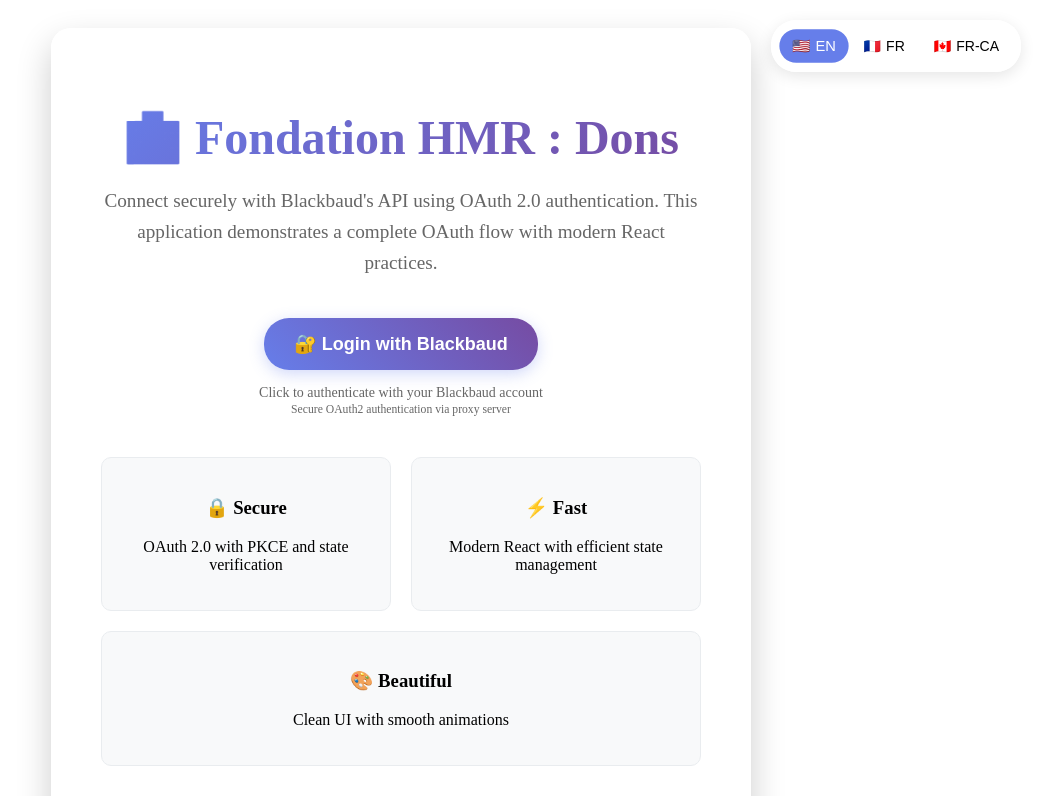
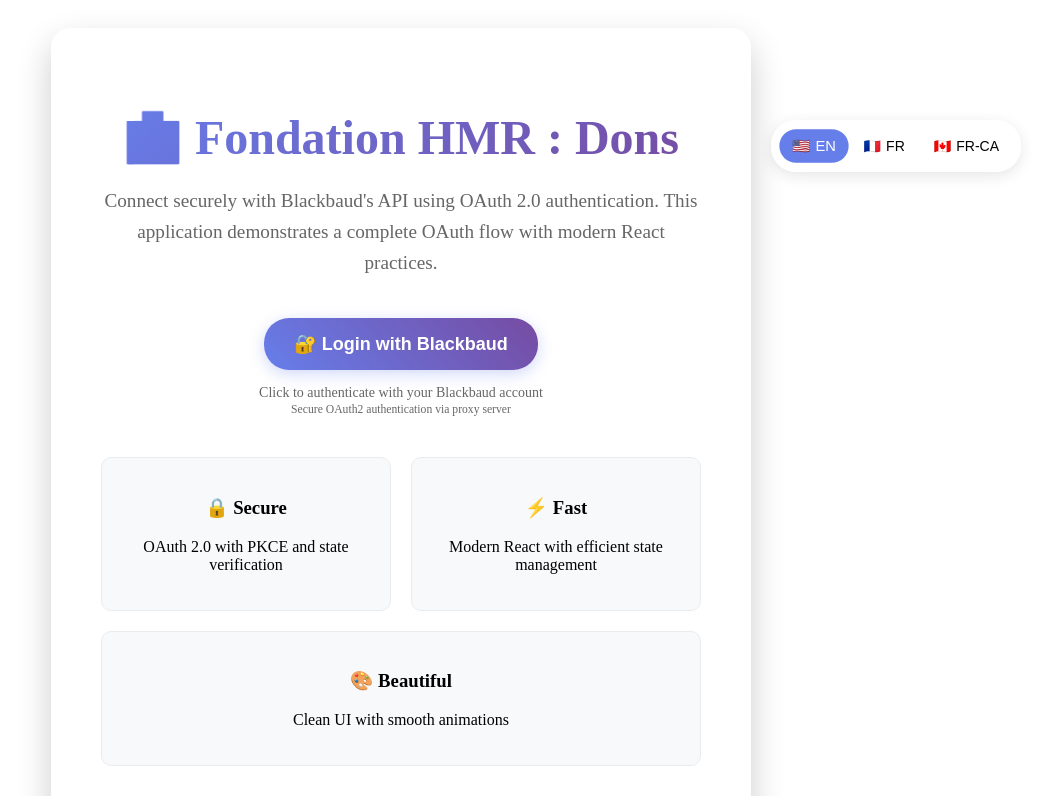
Before and after one commit to turpault/blackbaud, a React (Create React App) app: page /blackbaud/ in a window 1280 px wide. Shown: the top 796 px of the page, without its empty margins (239-1280 px from the left). Built offline with nearby package versions, Linux system fonts and the light colour scheme; no server answers; the HTML template or start-up script is replaced by a standard one.

Commit message:
Move language selector to align with tab list - Change position from fixed top-right to absolute positioning - Align with tab navigation area for better visual hierarchy

```diff
--- a/src/components/LanguageSelector.tsx
+++ b/src/components/LanguageSelector.tsx
@@ -46,8 +46,8 @@ const LanguageSelector: React.FC = () => {
   }, [i18n]);
 
   const containerStyle: React.CSSProperties = {
-    position: 'fixed',
-    top: '20px',
+    position: 'absolute',
+    top: '120px', // Align with tab list
     right: '20px',
     zIndex: 1000,
     display: 'flex',
```
